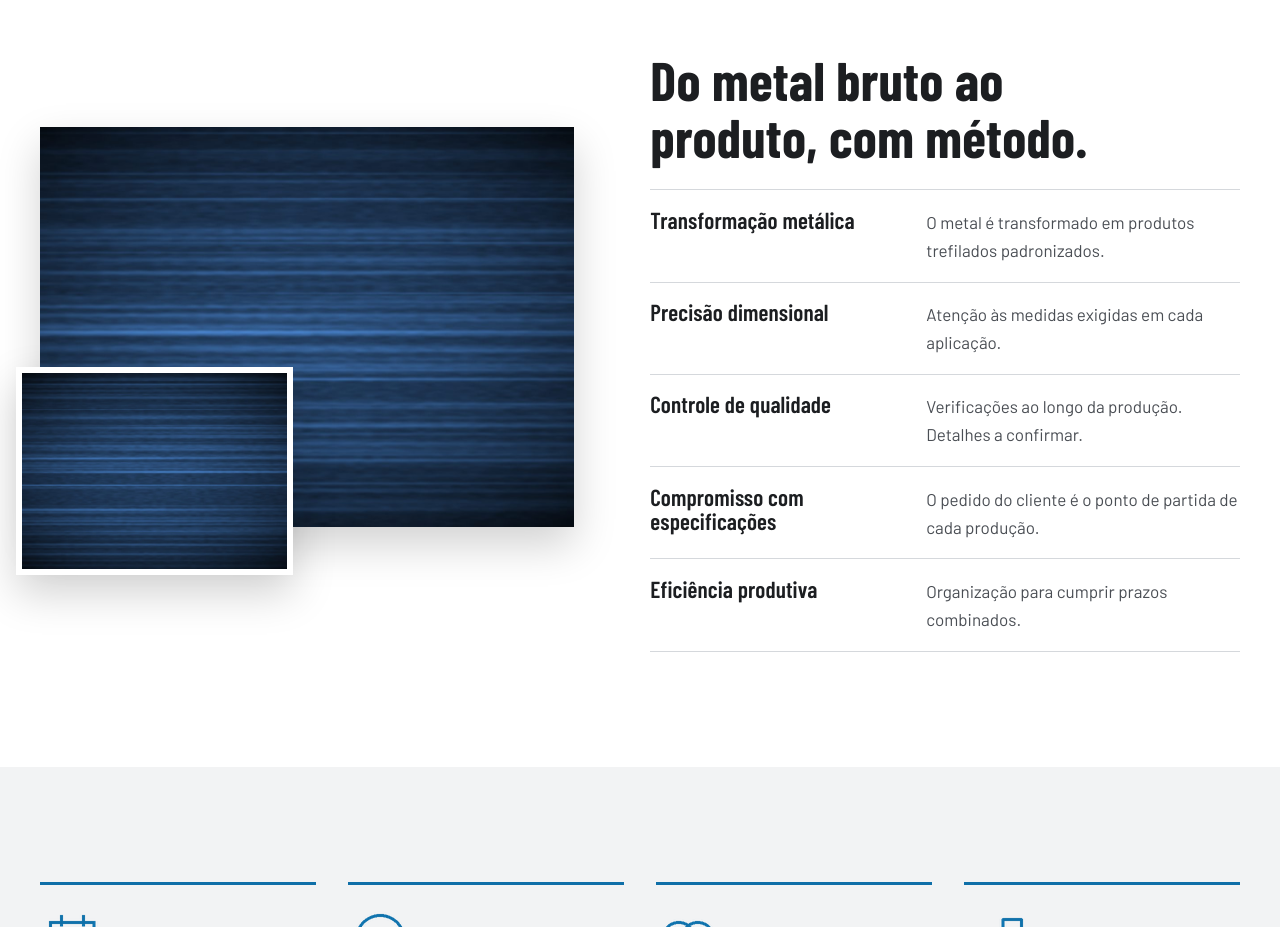
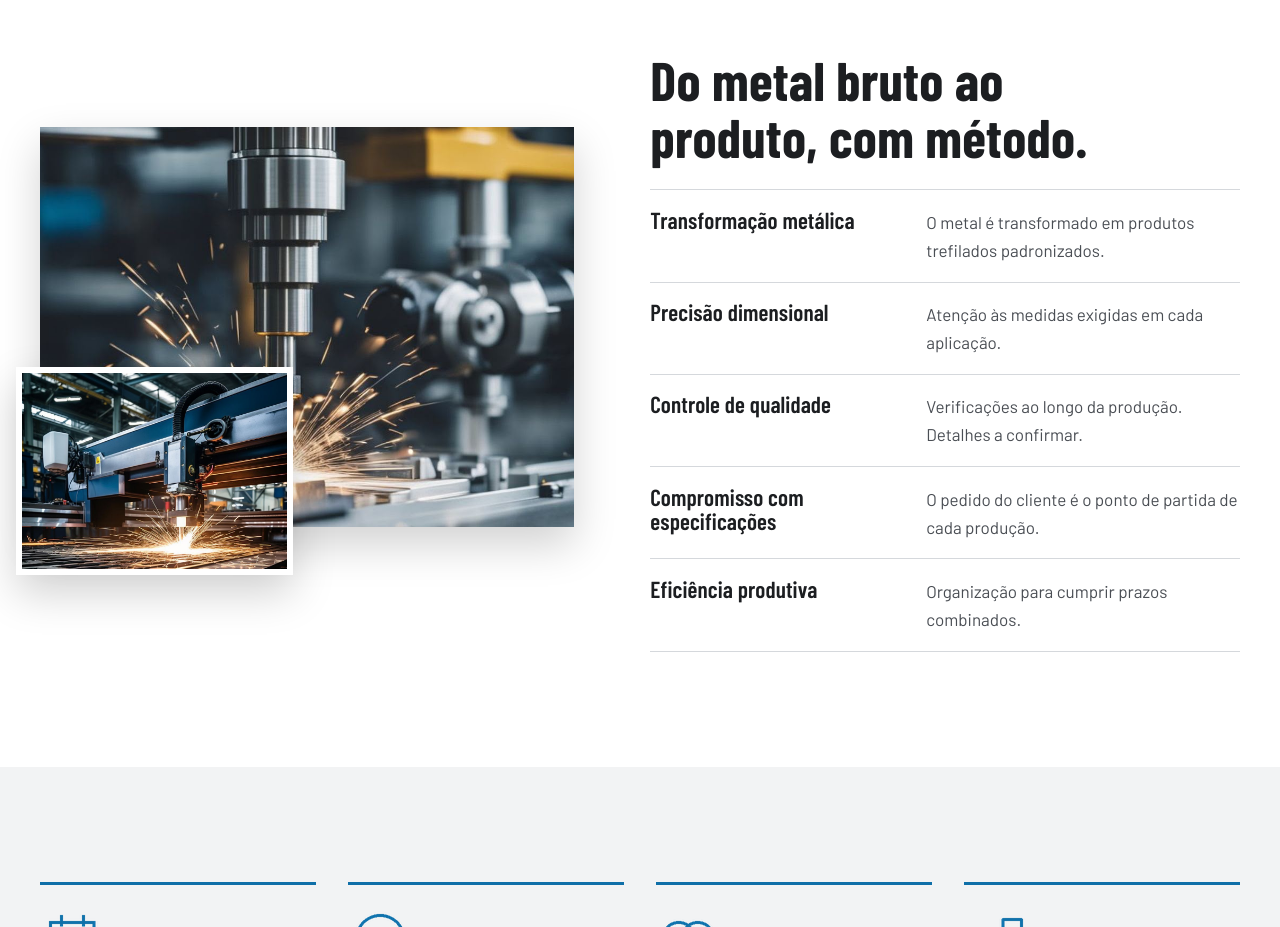
Before and after one commit to GustavoRahmeier/JAIndustrial, a plain HTML site: page index.html in a window 1280 px wide. Shown: the part 2800-3727 px from the top of the page. Drawn offline with nearby package versions, Linux system fonts and the light colour scheme.

Commit message:
Replace JPG images with JPEG format in index.html

```diff
--- a/index.html
+++ b/index.html
@@ -159,9 +159,9 @@
     <section class="section" id="processos">
       <div class="wrap split split--rev">
         <div class="split__media reveal">
-          <img src="assets/images/processos.jpg" alt="Processo de transformação metálica" width="1200" height="900"
+          <img src="assets/images/processos.jpeg" alt="Processo de transformação metálica" width="1200" height="900"
             loading="lazy">
-          <img class="inset" src="assets/images/processos-2.jpg" alt="Detalhe de metal em processo de fabricação"
+          <img class="inset" src="assets/images/processos-2.jpeg" alt="Detalhe de metal em processo de fabricação"
             width="1200" height="900" loading="lazy">
         </div>
         <div class="split__text reveal">
```
